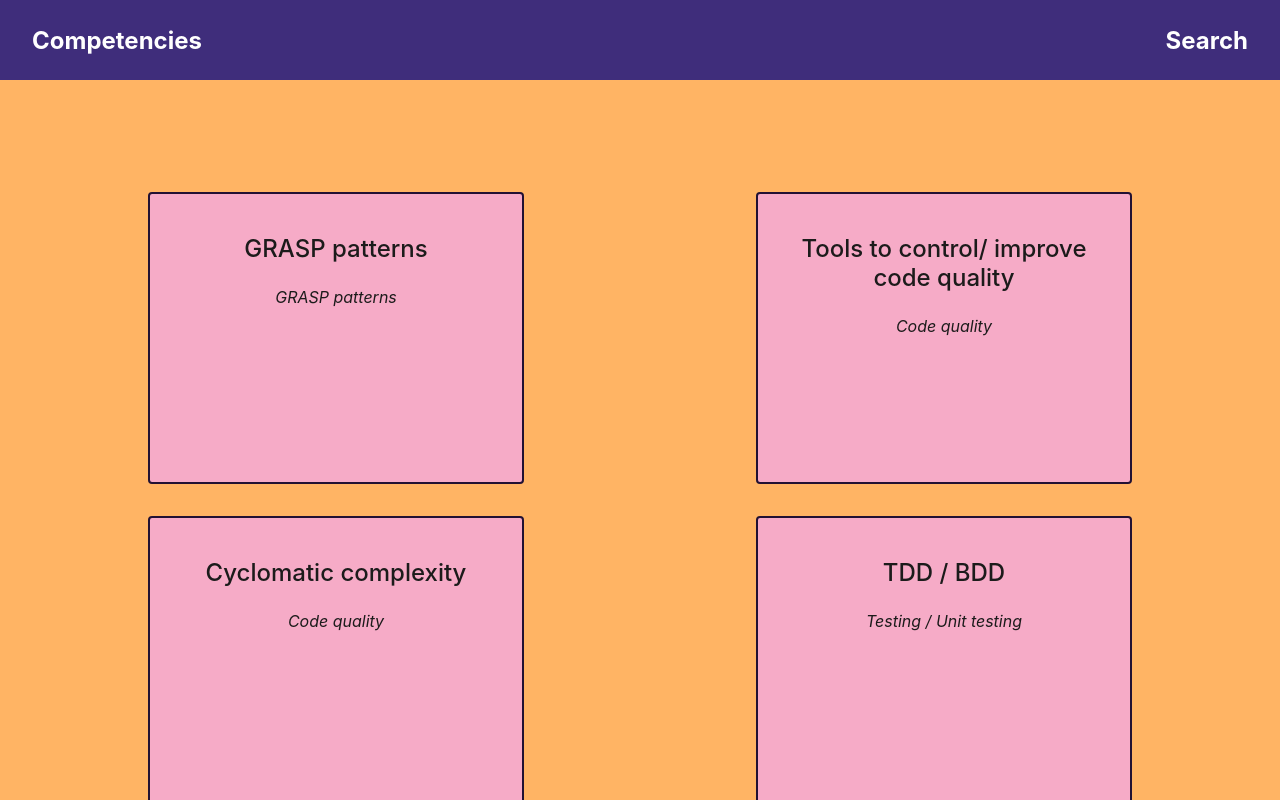
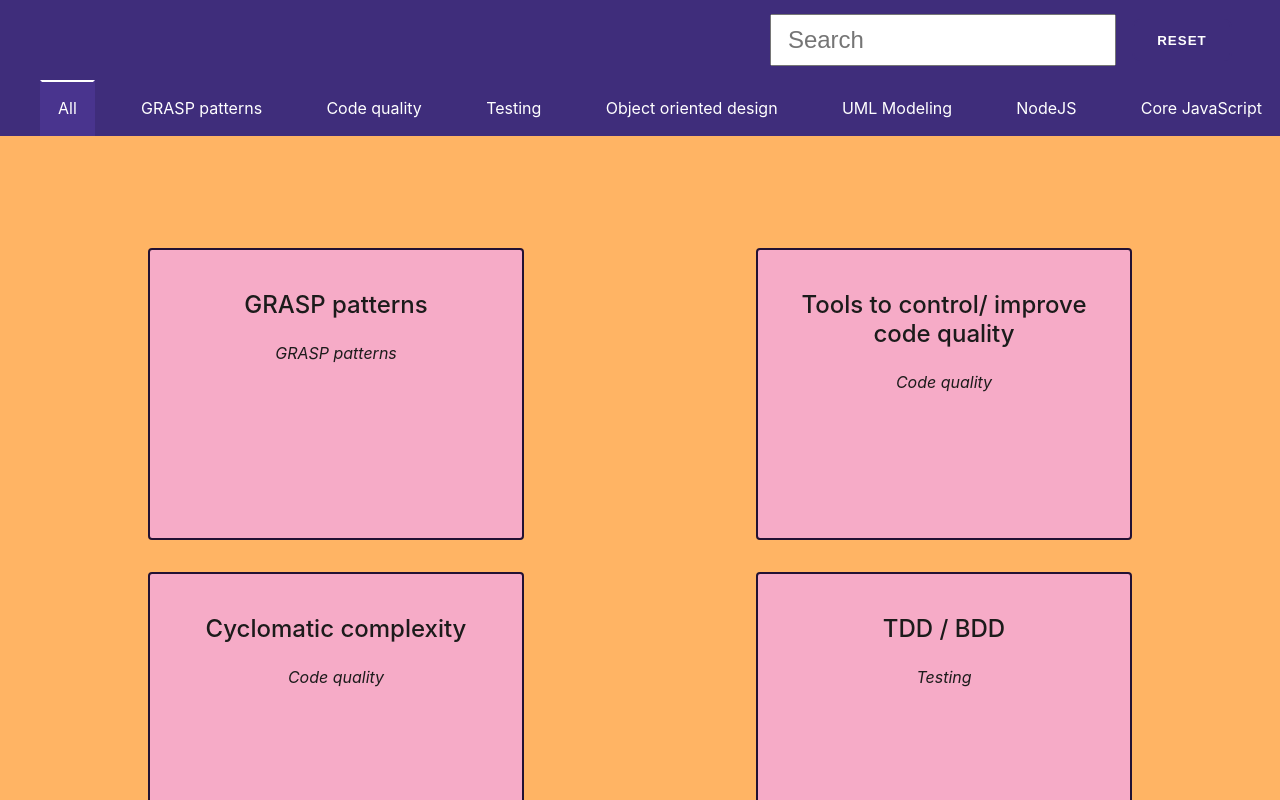
Before and after one commit to vvorobets/refactored-training, a React (Create React App) app: page / in a window 1280 px wide. Shown: the top 800 px of the page. Built offline with nearby package versions, Linux system fonts and the light colour scheme.

Commit message:
UPDATE header

```diff
--- a/src/header/index.tsx
+++ b/src/header/index.tsx
@@ -1,4 +1,5 @@
 import React from "react";
+import { Button } from "../button";
 
 import "./style.scss";
 
@@ -11,13 +12,30 @@ interface Props {
 export const Header = ({ competencies, search, handleSearch }: Props) => {
   return (
     <div className="header">
-      <div className="header__nav-item header__nav-item--dropdown">
-        Competencies
-        <div className="header__dropdown">
-          <ul className="header__list">
+      <div className="header__top">
+        <input
+          className="header__input header__input--search"
+          type="text"
+          placeholder="Search"
+          value={search}
+          onChange={(e) => handleSearch(e.target.value)}
+        />
+        <Button label="Reset" handleClick={() => handleSearch("")} />
+      </div>
+      <ul className="header__navbar">
+        <li
+          className={`header__navbar-item ${
+            search ? "" : "header__navbar-item--active"
+          }`}
+          onClick={() => handleSearch("")}
+        >
+          All
+        </li>
         {competencies.map((item) => (
           <li
-                className="header__list-item"
+            className={`header__navbar-item ${
+              search === item ? "header__navbar-item--active" : ""
+            }`}
             onClick={() => handleSearch(item)}
           >
             {item}
@@ -25,18 +43,5 @@ export const Header = ({ competencies, search, handleSearch }: Props) => {
         ))}
       </ul>
     </div>
-      </div>
-      <div className="header__nav-item header__nav-item--dropdown">
-        Search
-        <div className="header__dropdown header__dropdown--align-right">
-          <input
-            className="header__input header__input--search"
-            type="text"
-            value={search}
-            onChange={(e) => handleSearch(e.target.value)}
-          />
-        </div>
-      </div>
-    </div>
   );
 };
--- a/src/header/style.scss
+++ b/src/header/style.scss
@@ -2,59 +2,46 @@
   position: sticky;
   top: 0;
 
-  height: 5rem;
-  padding: 0 2rem;
   background-color: #3f2d7b;
   color: white;
   font-size: 1.5rem;
   font-weight: 700;
 
-  display: flex;
-  justify-content: space-between;
-
-  &__nav-item {
-    height: 100%;
+  &__top {
+    height: 5rem;
+    padding: 0 2rem;
 
     display: flex;
+    justify-content: flex-end;
     align-items: center;
-    cursor: pointer;
   }
 
-  &__dropdown {
-    display: none;
-    width: 100%;
-    // padding: 2rem;
-    position: absolute;
-    top: 100%;
-    left: 0;
-    background-color: #3f2d7b;
-    cursor: initial;
-
-    &--align-right {
-      justify-content: flex-end;
-    }
-  }
-
-  &__nav-item--dropdown:hover &__dropdown {
-    display: flex;
-  }
-
-  &__list {
+  &__navbar {
+    margin: 0;
     list-style: none;
     text-align: left;
     font-size: 1rem;
     font-weight: 400;
 
+    display: flex;
+    justify-content: space-between;
+    flex-wrap: wrap;
+
     &-item {
-      margin: 1rem 0;
+      border: 2px solid transparent;
+      padding: 1rem;
       cursor: pointer;
+
+      &--active {
+        border-top-color: white;
+        background-color: lighten(#3f2d7b, 5);
+      }
     }
   }
 
   &__input {
     &--search {
       height: 2rem;
-      margin: 0 2rem 2rem auto;
       padding: 0.5rem 1rem;
       font-size: 1.5rem;
       font-weight: 500;
--- a/src/questions.ts
+++ b/src/questions.ts
@@ -45,13 +45,13 @@ export const questions: Question[] = [{
       For example, if you’re working on a financial application, you can probably expect to encounter some classes called Transaction or Portfolio in the code.
       But sometimes you have a responsibility to assign, and it seems to not fit well in any domain class.
       And according to the principle of High cohesion, you shouldn’t force a responsibility into a class that is already doing something else.
-      That’s when the principle of Pure fabrication comes into play: create a class that does not map to a domain object, and let it achieve this new responsibility in a cohesive way.`,
+      That’s when the principle comes into play: create a class that does not map to a domain object, and let it achieve this new responsibility in a cohesive way.`,
       },
       {
         title: "Controller",
         description: `Here is an example of a pure fabrication: a UI Controller.
         Personal opinion: I would have kept this as an example of pure fabrication and not made a principle out of it.
-         The controller is the first non-UI component that receives the UI event and organizes the operations to react to this event.
+         Is the first non-UI component that receives the UI event and organizes the operations to react to this event.
          Indeed, that doesn’t map to any domain object, even if the UI itself can display domain concepts.
          There are also other examples of pure fabrications in the GoF design patterns: for example, a Facade object is a pure fabrication.`,
       },
@@ -62,7 +62,7 @@ export const questions: Question[] = [{
         The intermediary class absorbs the impact by adapting its code rather than A or B (or more other classes).
         This relates a lot to the Adapter design pattern, even though the Adapter design pattern is rather made to connect two existing incompatible interfaces.
         But it also has the effect of protecting each one against the changes of the other.
-        Indirection looks a bit like Protected variations, as they both introduce a layer between components in order to reduce coupling.
+        It looks a bit like Protected variations, as they both introduce a layer between components in order to reduce coupling.
         According to my understanding, the difference between Protected variations and Indirection is that Protected variations is about designing interfaces in the existing components, whereas Indirection is about introducing a new component in the middle.`,
       },
       {
@@ -93,11 +93,11 @@ export const questions: Question[] = [{
         description: `An opinionated code formatter`,
       },
       {
-        title: "GIT (Code Review)",
+        title: "GIT (for Code Review)",
         description: `Open Source distributed version control system for tracking changes in computer files and coordinating work on those files among multiple people`,
       },
       {
-        title: "Unit, integration, and functional testing",
+        title: "Automated testing",
         description: `Unit: jest, mocha, sinon, chai, jasmine. Integrational: Selenium WebDriver, cypress, supertest`,
       },
       {
@@ -150,7 +150,7 @@ export const questions: Question[] = [{
   {
     id: "5.1",
     title: "TDD / BDD",
-    group: "Testing / Unit testing",
+    group: "Testing",
     description: ``,
     list: [
       {
@@ -183,7 +183,7 @@ export const questions: Question[] = [{
         - Automating the acceptance test cases
         - Focusing on the development of those requirement cases.
 
-        Benefits of ATDD: 1) Requirements are very clearly analyzed without any ambiguity;
+        Benefits: 1) Requirements are very clearly analyzed without any ambiguity;
         2) Encourages collaboration among cross-team members;
         3) The acceptance test serves as a guide for the entire development process`,
       },
@@ -192,13 +192,13 @@ export const questions: Question[] = [{
   {
     id: "5.2",
     title: "Different types of tests",
-    group: "Testing / Unit testing",
+    group: "Testing",
     description:
       "Accessibility, Acceptance, Black box, End to end, Functional, Interactive, Integration, Load, Non functional, Performance, Regression, Sanity, Security, Single user performance, Smoke, Stress, Unit, White-box",
     list: [
       {
         title: "Unit tests",
-        description: `are very low level. They consist in testing individual methods and functions of the classes, components or modules used by your software. Unit tests are in general quite cheap to automate and can be run very quickly.`,
+        description: `are very low level. They consist in testing individual methods and functions of the classes, components or modules used by your software. Are in general quite cheap to automate and can be run very quickly.`,
       },
       {
         title: "Integration tests",
@@ -213,7 +213,7 @@ export const questions: Question[] = [{
       {
         title: "End-to-end tests",
         description: `replicates a user behavior with the software in a complete application environment. It verifies that various user flows work as expected and can be as simple as loading a web page or logging in or much more complex scenarios verifying email notifications, online payments, etc...
-      End-to-end tests are very useful, but they're expensive to perform and can be hard to maintain when they're automated.`,
+      Are very useful, but they're expensive to perform and can be hard to maintain when they're automated.`,
       },
       {
         title: "Acceptance tests",
@@ -223,12 +223,12 @@ export const questions: Question[] = [{
       {
         title: "Performance tests",
         description: `check the behaviors of the system when it is under significant load. These tests are non-functional and can have the various form to understand the reliability, stability, and availability of the platform.
-      Performance tests are by their nature quite costly to implement and run, but they can help you understand if new changes are going to degrade your system.`,
+      Are by their nature quite costly to implement and run, but they can help you understand if new changes are going to degrade your system.`,
       },
       {
         title: "Smoke tests",
-        description: `Smoke tests are basic tests that check basic functionality of the application. They are meant to be quick to execute, and their goal is to give you the assurance that the major features of your system are working as expected.
-      Smoke tests can be useful right after a new build is made to decide whether or not you can run more expensive tests, or right after a deployment to make sure that they application is running properly in the newly deployed environment.`,
+        description: `are basic tests that check basic functionality of the application. They are meant to be quick to execute, and their goal is to give you the assurance that the major features of your system are working as expected.
+      Can be useful right after a new build is made to decide whether or not you can run more expensive tests, or right after a deployment to make sure that they application is running properly in the newly deployed environment.`,
       },
       {
         title: "Black Box Testing",
@@ -243,7 +243,7 @@ export const questions: Question[] = [{
   {
     id: "5.3",
     title: "Test doubles: mock, stub, spy, fake, dummy",
-    group: "Testing / Unit testing",
+    group: "Testing",
     description: "",
     list: [
       {
--- a/src/quiz/index.tsx
+++ b/src/quiz/index.tsx
@@ -53,6 +53,7 @@ export const Quiz = ({ data }: Props) => {
               : ""
           } ${isVerified && answer === idx ? "quiz__item--correct" : ""} `}
           key={idx}
+          onClick={() => (isVerified ? null : setChecked(idx))}
         >
           <input
             className="quiz__radio"
@@ -62,13 +63,7 @@ export const Quiz = ({ data }: Props) => {
             onChange={() => setChecked(idx)}
             disabled={isVerified}
           />
-          <label
-            className="quiz__label"
-            htmlFor={`quiz-${idx}`}
-            onClick={() => (isVerified ? null : setChecked(idx))}
-          >
-            {list[idx]?.description}
-          </label>
+          <label className="quiz__label">{list[idx]?.description}</label>
         </div>
       ))}
       {isVerified ? (
--- a/src/quiz/style.scss
+++ b/src/quiz/style.scss
@@ -3,8 +3,8 @@
 
   &__item {
     margin: 0.5rem 0;
+    padding: 0.25rem;
     border: 2px solid transparent;
-    cursor: pointer;
 
     &:hover {
       background-color: #999999;
@@ -18,4 +18,10 @@
       border: 2px solid red;
     }
   }
+
+  &__item,
+  &__radio,
+  &__label {
+    cursor: pointer;
+  }
 }
```
Lines whose indentation alone changed are shown as unchanged.
